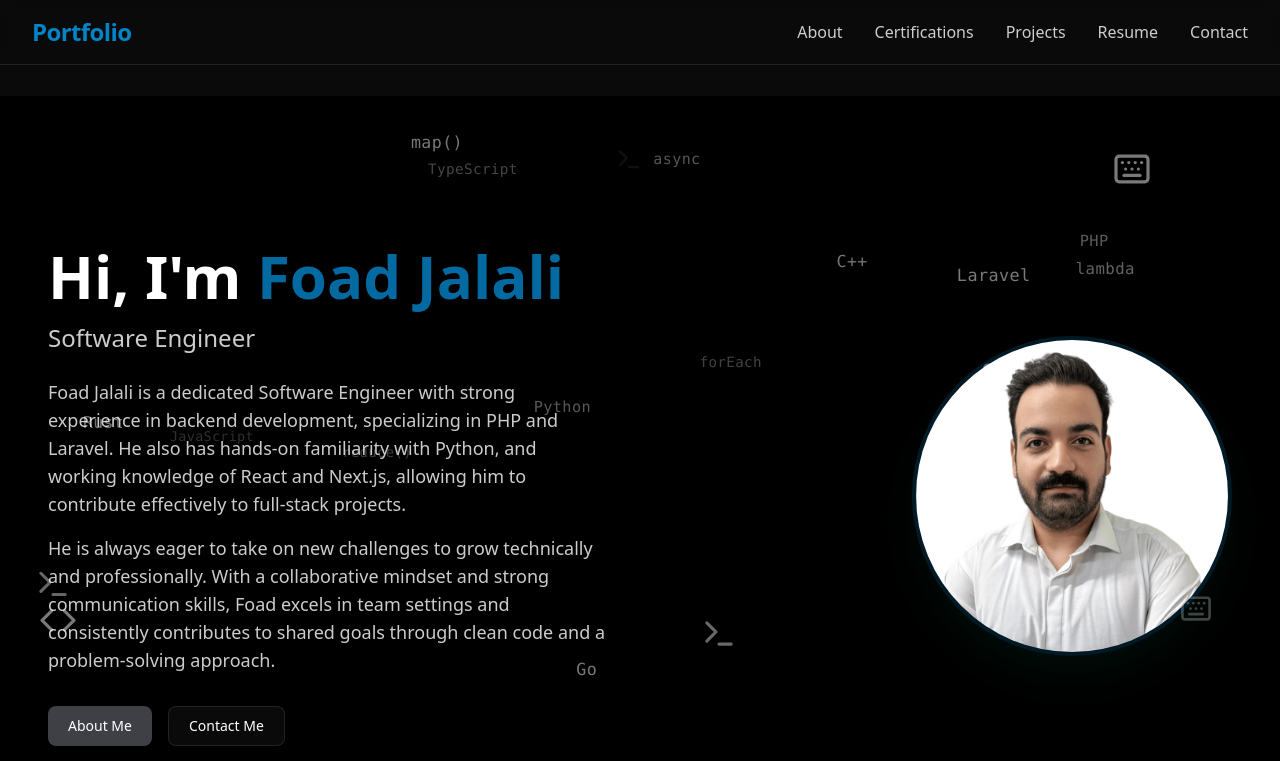
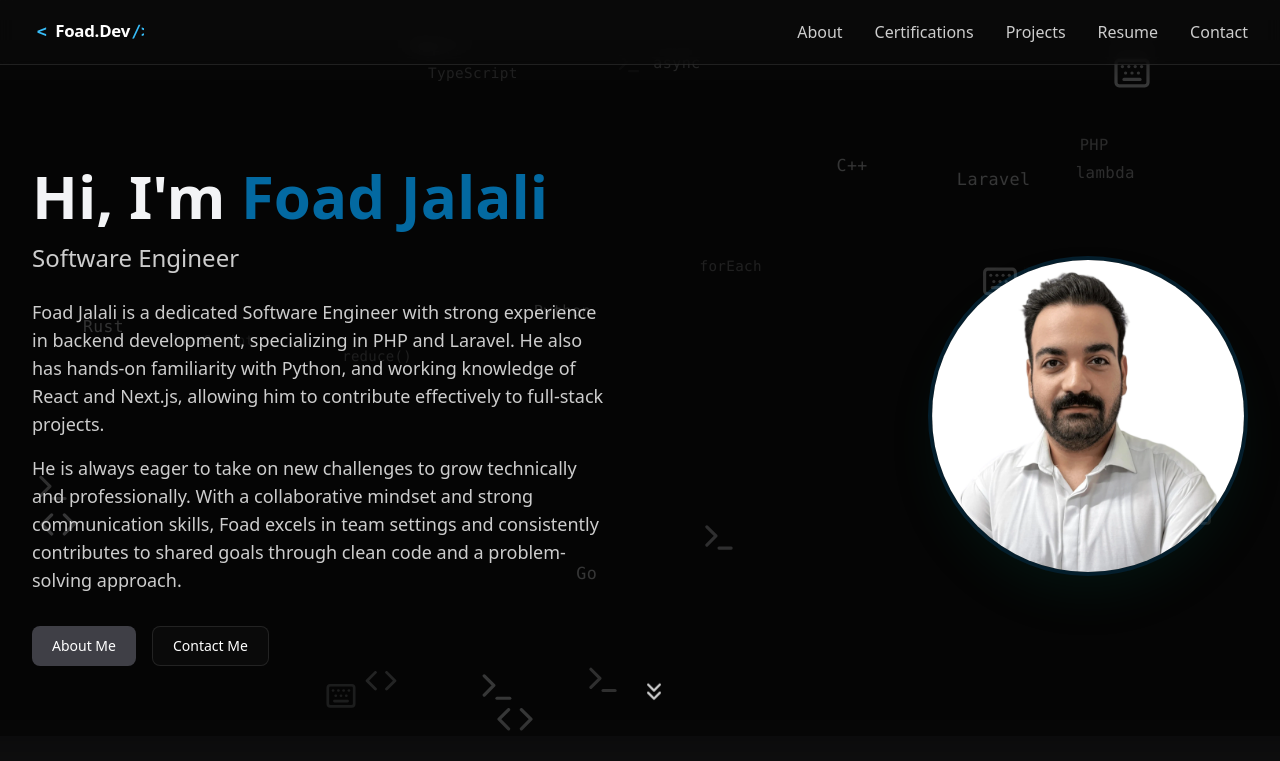
Before and after one commit to foadjalali/foadjalali.github.io, a Next.js app: page / in a window 1280 px wide. Shown: the top 761 px of the page. Built offline with nearby package versions, Linux system fonts and the light colour scheme.

Commit message:
fix - somethings

```diff
--- a/app/layout.tsx
+++ b/app/layout.tsx
@@ -5,10 +5,19 @@ import { ThemeProvider } from "@/components/theme-provider"
 const inter = Inter({ subsets: ["latin"] })
 
 export const metadata = {
-  title: "John Doe | Frontend Developer",
-  description: "Personal portfolio website of John Doe, a Frontend Developer specializing in React and Next.js",
-    generator: 'v0.dev'
-}
+  title: "Foad Jalali | Software Engineer",
+  description:
+    "Personal portfolio website of Foad Jalali, a Software Engineer specializing PHP and Python",
+  generator: "v0.dev",
+  icons: {
+    icon: [
+      { url: "/favicon.ico" },
+      { url: "/favicon.ico", type: "image/png" },
+    ],
+    apple: [{ url: "/apple-touch-icon.png?v=2", sizes: "180x180" }],
+  },
+
+} satisfies import("next").Metadata
 
 export default function RootLayout({ children }) {
   return (
--- a/app/page.tsx
+++ b/app/page.tsx
@@ -202,8 +202,51 @@ export default function Portfolio() {
       <header className="fixed inset-x-0 top-0 z-50 border-b border-white/10 bg-neutral-950/70 backdrop-blur supports-[backdrop-filter]:bg-neutral-950/50">
         <div className="mx-auto max-w-7xl px-4 sm:px-6 lg:px-8">
           <div className="flex h-16 items-center justify-between">
-            <a href="#" className="text-2xl font-bold tracking-tight">
-              <span className="text-sky-600">Portfolio</span>
+            <a
+              href="#"
+              className="inline-flex items-center gap-2 text-2xl font-bold tracking-tight"
+              aria-label="Portfolio Home"
+            >
+              <svg
+                xmlns="http://www.w3.org/2000/svg"
+                viewBox="0 0 280 80"
+                className="h-8 w-auto block"
+                preserveAspectRatio="xMidYMid meet"
+                role="img"
+                aria-hidden="true"
+              >
+                <text
+                  x="12"
+                  y="50%"
+                  dominantBaseline="middle"
+                  fontFamily="JetBrains Mono, ui-monospace, SFMono-Regular, Menlo, monospace"
+                  fontSize="42"
+                  fill="#38bdf8"
+                >
+                  &lt;
+                </text>
+
+                <text
+                  x="58"
+                  y="50%"
+                  dominantBaseline="middle"
+                  fontFamily="Poppins, ui-sans-serif, system-ui, -apple-system, Segoe UI, Roboto, sans-serif"
+                  fontSize="42"
+                  fill="#ffffff"
+                >
+                  Foad.Dev
+                </text>
+                <text
+                  x="248"
+                  y="50%"
+                  dominantBaseline="middle"
+                  fontFamily="JetBrains Mono, ui-monospace, SFMono-Regular, Menlo, monospace"
+                  fontSize="42"
+                  fill="#38bdf8"
+                >
+                  /&gt;
+                </text>
+              </svg>
             </a>
 
             {/* Desktop Navigation */}
@@ -262,23 +305,38 @@ export default function Portfolio() {
       </header>
 
       {/* Hero Section */}
-      <section className="scroll-mt-24 min-h-[90vh] pt-24 relative overflow-hidden flex items-center">
-        <BackgroundLines className="flex items-center justify-center w-full flex-col px-4">
-          <div className="mx-auto max-w-7xl px-4 sm:px-6 lg:px-8">
-            <div className="flex flex-col-reverse lg:flex-row items-center gap-12 lg:gap-16">
-              {/* Text */}
+      <section className="relative isolate scroll-mt-24 min-h-[calc(100svh-64px)] pt-24 flex items-center">
+        {/* Decorative background UNDER content */}
+        <BackgroundLines
+          className="pointer-events-none absolute inset-0 -z-10 opacity-40
+               [mask-image:linear-gradient(to_bottom,transparent,black_10%,black_90%,transparent)]"
+        />
+
+        <div className="mx-auto w-full max-w-7xl px-4 sm:px-6 lg:px-8">
+          <div className="flex flex-col lg:flex-row items-center gap-8 sm:gap-12 lg:gap-16">
+            {/* Text first (mobile), left (desktop) */}
             <div className="w-full lg:w-1/2 text-center lg:text-left" data-aos="fade-right">
-                <h1 className="text-4xl md:text-5xl lg:text-6xl font-bold leading-tight mb-4">
+              <h1 className="text-3xl sm:text-4xl md:text-5xl lg:text-6xl font-bold leading-tight mb-3 sm:mb-4">
                 Hi, I'm <span className="text-sky-700">Foad Jalali</span>
               </h1>
-                <h2 className="text-lg md:text-xl lg:text-2xl text-white/80 mb-6">Software Engineer</h2>
-                <p className="text-white/80 text-base md:text-lg max-w-xl mx-auto lg:mx-0 mb-4">
-                  Foad Jalali is a dedicated Software Engineer with strong experience in backend development, specializing in PHP and Laravel. He also has hands-on familiarity with Python, and working knowledge of React and Next.js, allowing him to contribute effectively to full-stack projects.
+
+              <h2 className="text-base sm:text-lg md:text-xl lg:text-2xl text-white/80 mb-4 sm:mb-6">
+                Software Engineer
+              </h2>
+
+              <p className="text-white/80 text-sm sm:text-base md:text-lg leading-relaxed max-w-prose mx-auto lg:mx-0 mb-3 sm:mb-4">
+                Foad Jalali is a dedicated Software Engineer with strong experience in backend development,
+                specializing in PHP and Laravel. He also has hands-on familiarity with Python, and working knowledge
+                of React and Next.js, allowing him to contribute effectively to full-stack projects.
               </p>
-                <p className="text-white/80 text-base md:text-lg">
-                  He is always eager to take on new challenges to grow technically and professionally. With a collaborative mindset and strong communication skills, Foad excels in team settings and consistently contributes to shared goals through clean code and a problem-solving approach.
+
+              <p className="text-white/80 text-sm sm:text-base md:text-lg leading-relaxed">
+                He is always eager to take on new challenges to grow technically and professionally. With a collaborative
+                mindset and strong communication skills, Foad excels in team settings and consistently contributes to
+                shared goals through clean code and a problem-solving approach.
               </p>
-                <div className="flex flex-wrap gap-3 sm:gap-4 justify-center lg:justify-start pt-8">
+
+              <div className="flex flex-wrap gap-3 sm:gap-4 justify-center lg:justify-start pt-6 sm:pt-8">
                 <Button
                   onClick={() => scrollToSection("about")}
                   className="px-5 py-3 bg-zinc-700 hover:bg-zinc-600 text-white rounded-lg"
@@ -294,9 +352,9 @@ export default function Portfolio() {
               </div>
             </div>
 
-              {/* Avatar */}
+            {/* Avatar second (mobile), right (desktop) */}
             <div className="w-full lg:w-1/2 flex justify-center lg:justify-end" data-aos="fade-left">
-                <div className="relative size-56 sm:size-64 md:size-72 lg:size-80 rounded-full overflow-hidden border-4 border-sky-600/20 shadow-2xl shadow-emerald-900/20">
+              <div className="relative size-44 sm:size-56 md:size-64 lg:size-80 rounded-full overflow-hidden border-4 border-sky-600/20 shadow-2xl shadow-emerald-900/20">
                 <Image
                   src="/avatar.png?height=320&width=320"
                   alt="Profile Photo"
@@ -311,10 +369,10 @@ export default function Portfolio() {
         </div>
 
         {/* Scroll hint */}
-          <div className="absolute bottom-6 left-1/2 -translate-x-1/2 animate-bounce">
+        <div className="pointer-events-none absolute bottom-[max(16px,env(safe-area-inset-bottom))] left-1/2 -translate-x-1/2 animate-bounce">
           <button
             onClick={() => scrollToSection("about")}
-              className="text-white/80 hover:text-emerald-400 transition-colors"
+            className="pointer-events-auto text-white/80 hover:text-emerald-400 transition-colors"
             aria-label="Scroll to about"
           >
             <svg xmlns="http://www.w3.org/2000/svg" width="28" height="28" viewBox="0 0 24 24" fill="none" stroke="currentColor" strokeWidth="2" strokeLinecap="round" strokeLinejoin="round">
@@ -322,8 +380,8 @@ export default function Portfolio() {
             </svg>
           </button>
         </div>
-        </BackgroundLines>
       </section>
+
 
       {/* About Section */}
       <section id="about" className="scroll-mt-24 py-16 sm:py-20 bg-zinc-600/10">
--- a/components/contact-form.tsx
+++ b/components/contact-form.tsx
@@ -69,7 +69,7 @@ export default function ContactForm() {
               onChange={handleChange}
               required
               className="w-full px-4 py-2 bg-zinc-600/10 border border-gray-600 rounded-lg focus:outline-none focus:ring-2 focus:ring-emerald-500 focus:border-transparent transition-colors"
-              placeholder="John Doe"
+              placeholder="Foad Jalali"
             />
           </div>
           <div>
```
Also changed, not shown: 1 other file (tests, documents, lock files or other folders). Lines whose indentation alone changed are shown as unchanged.
